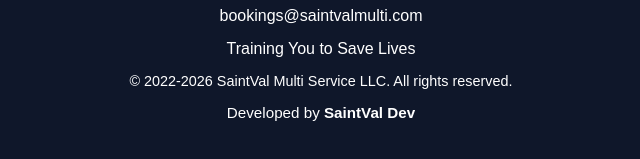
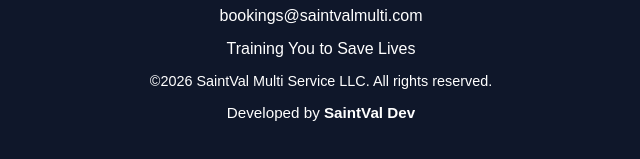
Before and after one commit to larrysaintval-cmd/saintval-cpr-site, a plain HTML site: page index.html in a window 1280 px wide. Shown: the part 5179-5338 px from the top of the page, 319-959 px from the left. Drawn offline with Linux system fonts and the light colour scheme.

Commit message:
Trigger Pages redeploy

```diff
--- a/index.html
+++ b/index.html
@@ -436,7 +436,7 @@
         <p>bookings@saintvalmulti.com</p>
         <p>Training You to Save Lives</p>
         <p class="copyright">
-          &copy; 2022-2026 SaintVal Multi Service LLC. All rights reserved.
+          &copy;2026 SaintVal Multi Service LLC. All rights reserved.
         </p>
         <p class="developer">
           Developed by
```
